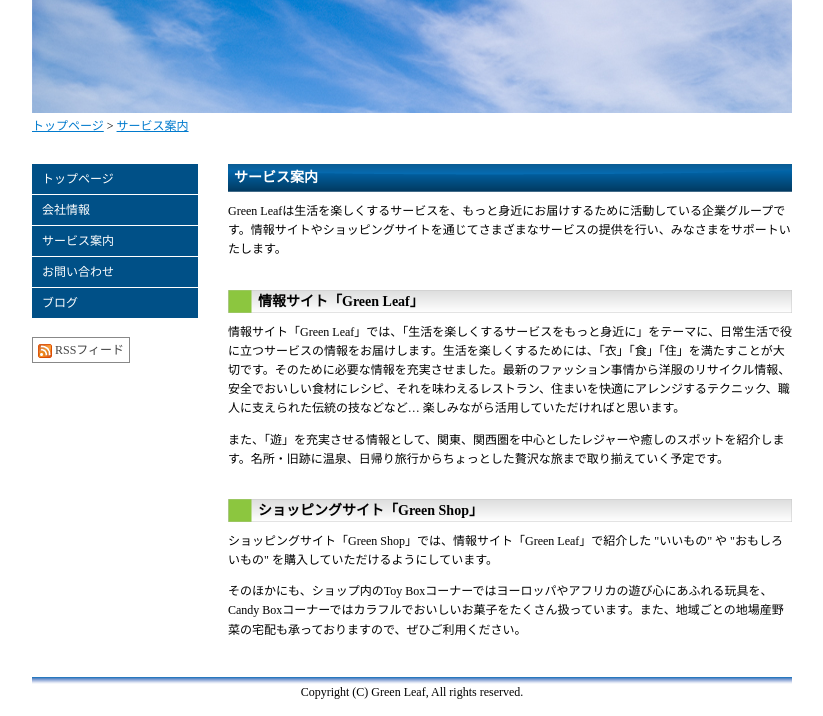
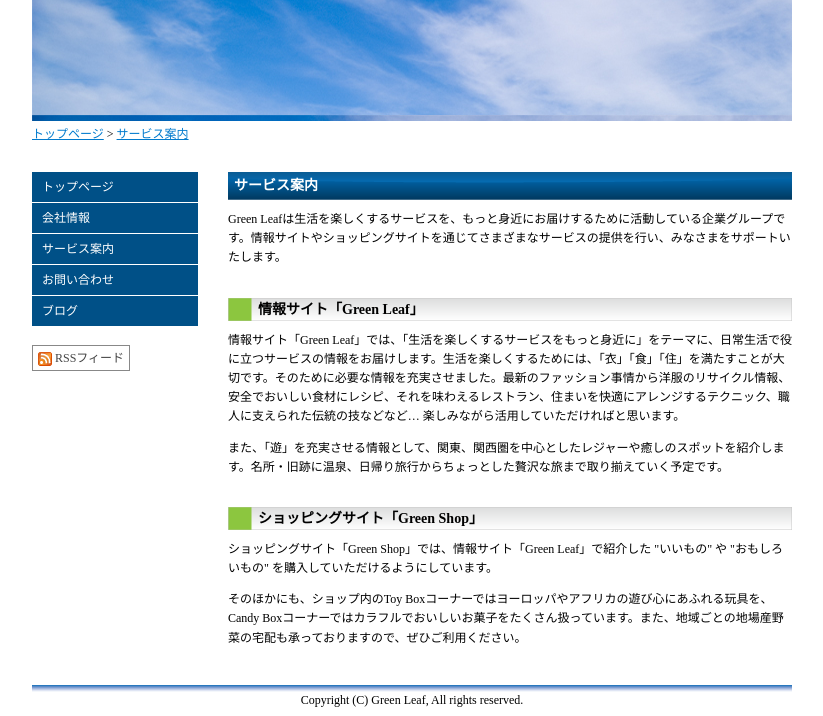
Before and after one commit to wp15005/html.3rd, a plain HTML site: page index.html in a window 1280 px wide. Shown: the part 123-839 px from the top of the page, without its empty margins (228-1051 px from the left). Drawn offline with Linux system fonts and the light colour scheme.

Commit message:
HTML5向けに修正

```diff
--- a/index.html
+++ b/index.html
@@ -1,9 +1,9 @@
-<!DOCTYPE html PUBLIC "-//W3C//DTD XHTML 1.0 Transitional//EN" "http://www.w3.org/TR/xhtml1/DTD/xhtml1-transitional.dtd">
-<html xmlns="http://www.w3.org/1999/xhtml">
+<!DOCTYPE html>
+<html>
 <head>
-<meta http-equiv="Content-Type" content="text/html;charset=utf-8" />
+<meta charset="utf-8">
 <title>SAMPLE</title>
-<style type="text/css">
+<style>
 
 a	{color: #017acd}
 
@@ -104,9 +104,12 @@ div#footer	{background-image: url(line-blue.png);
 	padding-top: 8px;
 	clear: both}
 
-address	{font-size: 0.75em;
+small{
+	font-size: 0.75em;
 	font-style: normal;
-	text-align: center}
+	text-align: center;
+	display:block
+}
 
 </style>
 </head>
@@ -175,7 +178,7 @@ RSSフィード
 
 <!-- フッター -->
 <div id="footer">
-<address>Copyright (C) Green Leaf, All rights reserved.</address>
+<small>Copyright (C) Green Leaf, All rights reserved.</small>
 </div>
 
 </div>
```
